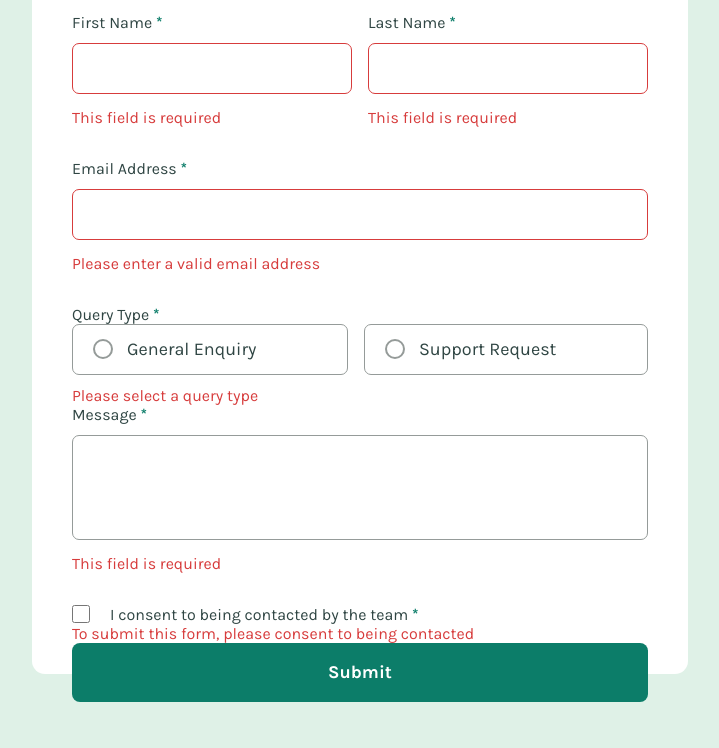
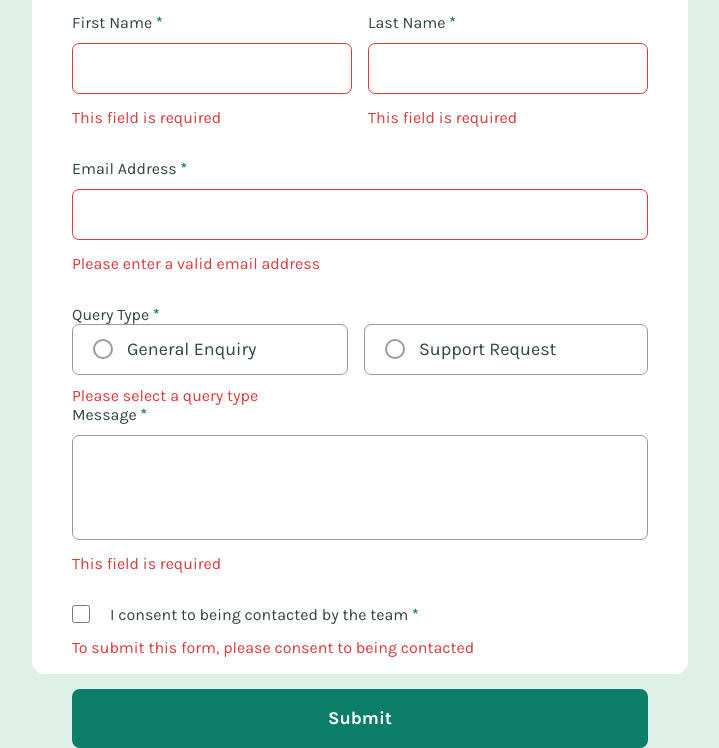
Before and after one commit to law973/contact_form, a website: page index.html in a window 1280 px wide. Shown: the part 113-861 px from the top of the page, without its empty margins (280-999 px from the left). Before the commit the page ends 815 px from the top, so only its background shows below. Drawn offline with Linux system fonts and the light colour scheme.

Commit message:
added flex to checkbox div

```diff
--- a/scss/layout/_card.scss
+++ b/scss/layout/_card.scss
@@ -37,7 +37,11 @@
             flex-direction: column;
             grid-area: 5 / 1 / 6 / 3;
         }
-        .div7 { grid-area: 6 / 1 / 7 / 3; }
+        .div7 {
+            display: flex;
+            flex-direction: column;
+            grid-area: 6 / 1 / 7 / 3;
+        }
         .div8 { grid-area: 7 / 1 / 8 / 3; }
     }
 
```
Also changed, not shown: css/compiled_style.css.
